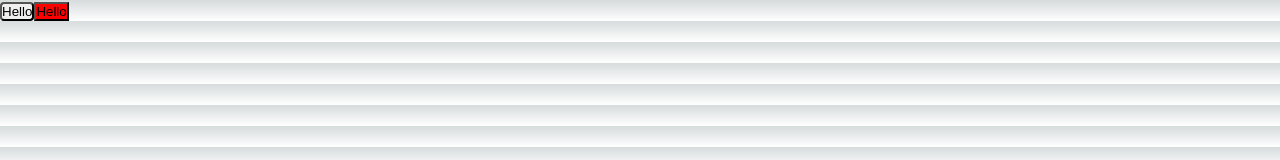
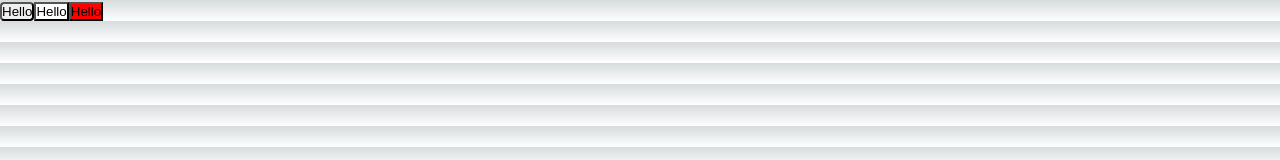
Before and after one commit to ASAP-BYAF/shop, a Next.js app: page /test in a window 1280 px wide. Shown: the top 160 px of the page. Built offline with nearby package versions, Linux system fonts and the light colour scheme.

Commit message:
新たに src/components/atoms/Button2/index.tsx を作成しました。
これは、 layout.tsx の ThemeProvider の動作を確認するためのコンポーネントです。
確かに、うまく theme を props として受け取っていることが確認できました。

```diff
--- a/src/app/test/page.tsx
+++ b/src/app/test/page.tsx
@@ -2,11 +2,13 @@
 
 import { NextPage } from "next";
 import Button from "@/components/atoms/Button/index";
+import Button2 from "@/components/atoms/Button2/index";
 
 const Page: NextPage = () => {
   return (
     <div>
       <Button>Hello</Button>
+      <Button2>Hello</Button2>
       <button style={{ backgroundColor: "red" }}>Hello</button>
     </div>
   );
--- /dev/null
+++ b/src/components/atoms/Button2/index.tsx
@@ -0,0 +1,7 @@
+import styled from "styled-components";
+
+const Button2 = styled.button`
+  background-color: ${(props) => props.theme.colors.white};
+`;
+
+export default Button2;
```
